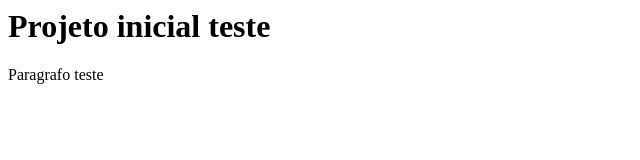
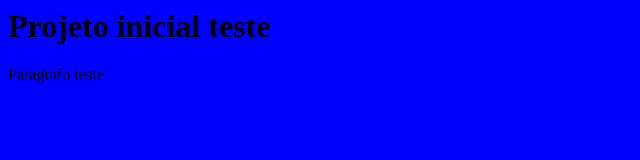
Before and after one commit to Isac-Coutinho/teste, a plain HTML site: page index.html in a window 1280 px wide. Shown: the whole page, without its empty margins (0-640 px from the left). Drawn offline with Linux system fonts and the light colour scheme.

Commit message:
inicio do design

```diff
--- /dev/null
+++ b/estilo.css
@@ -0,0 +1,3 @@
+body {
+  background-color: blue
+}
--- a/index.html
+++ b/index.html
@@ -1,5 +1,6 @@
 <html>
   <head>
+    <link rel="stylesheet" href="estilo.css">
   </head>
   <body>
     <h1>Projeto inicial teste</h1>
```
